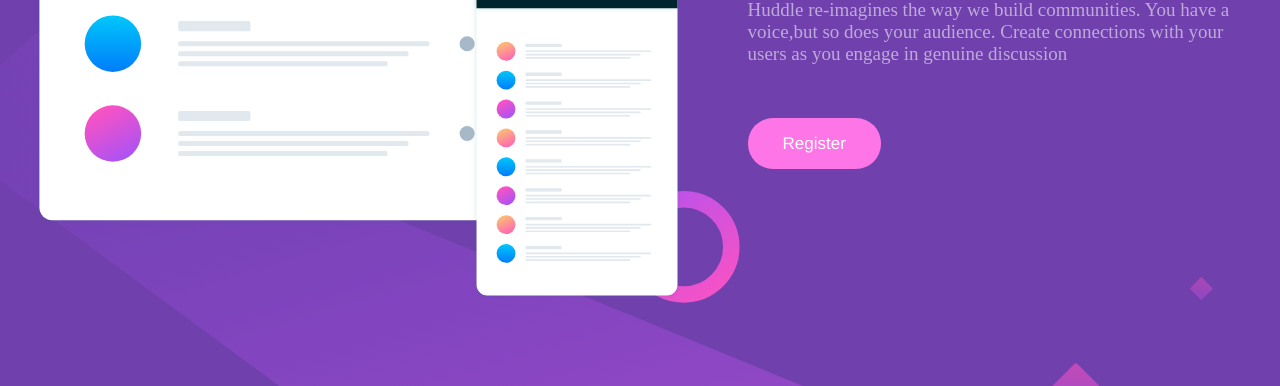
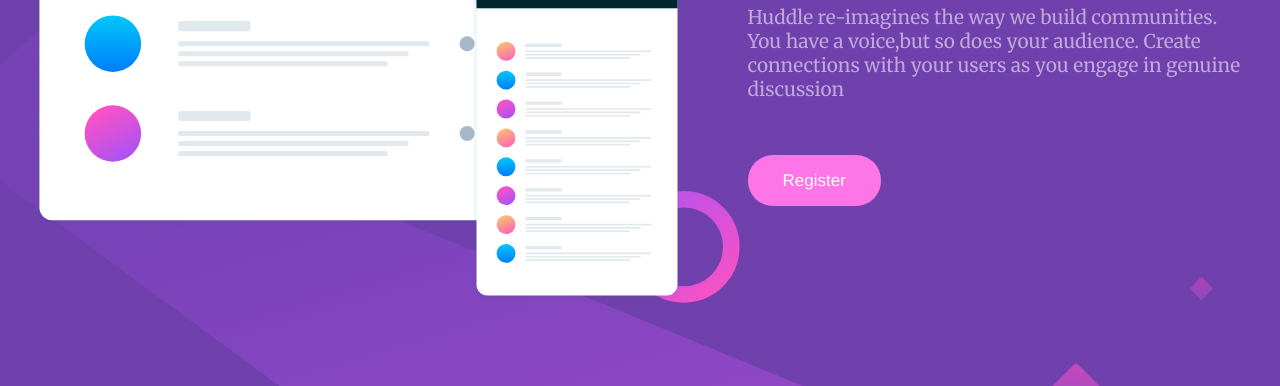
Before and after one commit to Mr1-Robot/task4-, a plain HTML site: page task4/index.html in a window 1280 px wide. Shown: the part 312-698 px from the top of the page. Drawn offline with Linux system fonts and the light colour scheme.

Commit message:
Update style.css

```diff
--- a/task4/style.css
+++ b/task4/style.css
@@ -13,6 +13,7 @@
         height: 100vh;
         margin: 0;
         padding: 0;
+        font-family: "Merriweather", sans-serif;
       }
 
       .container {
```
